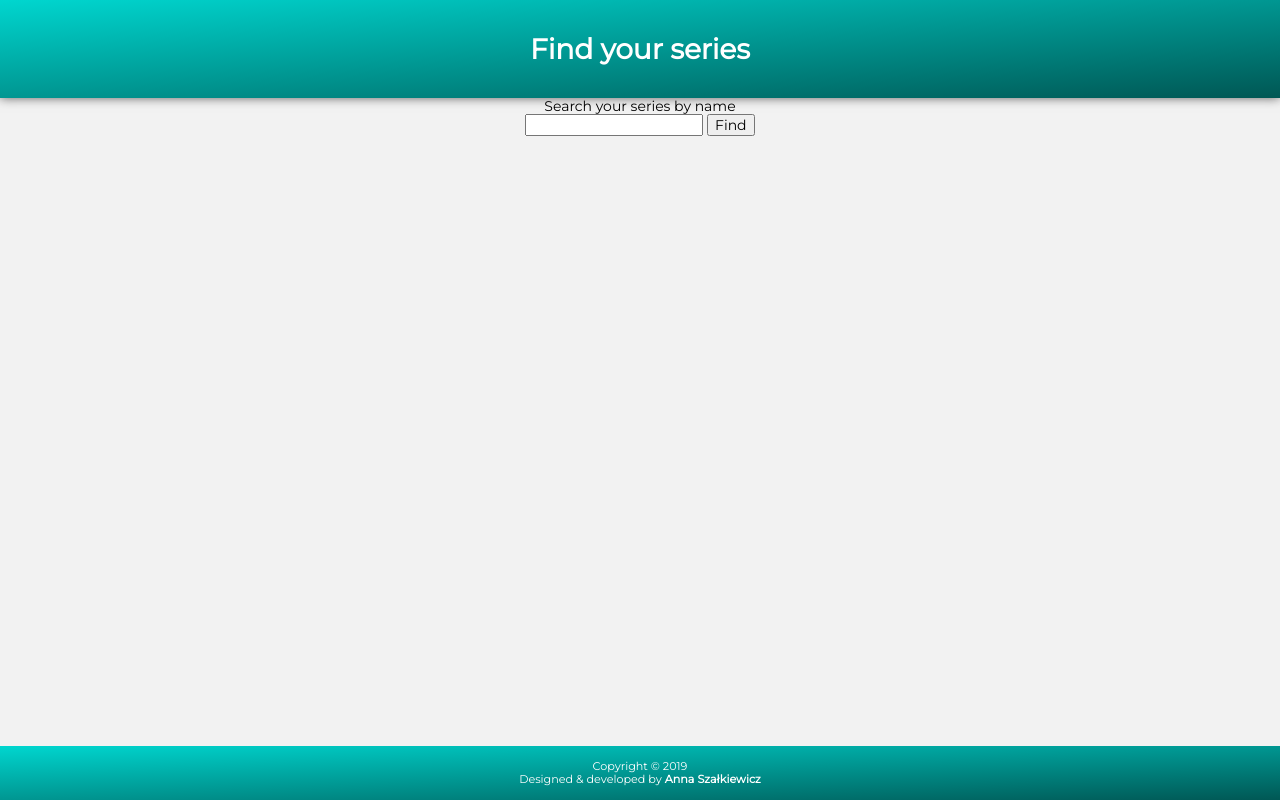
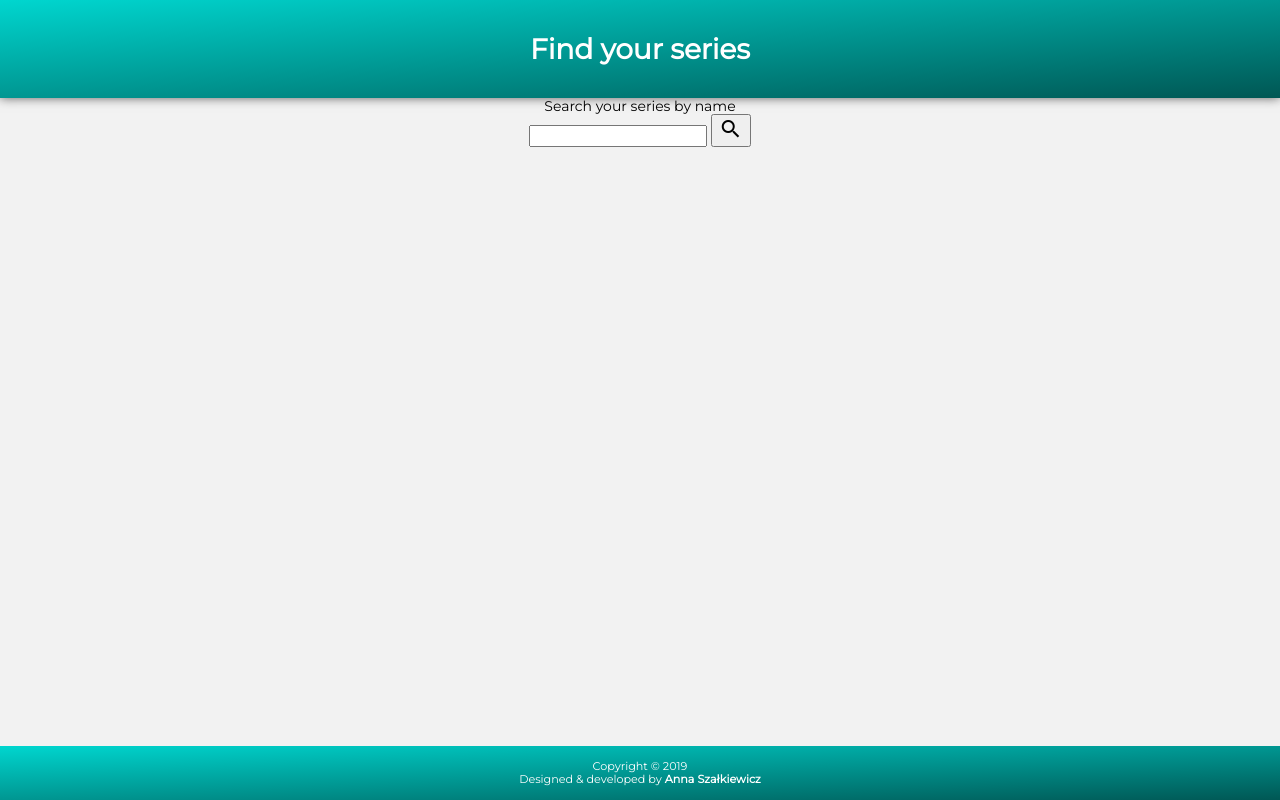
Before and after one commit to annaszalkiewicz/profil-fend-task, a website with bundled scripts: page index.html in a window 1280 px wide. Built offline with nearby package versions, Linux system fonts and the light colour scheme.

Commit message:
Replace input submit to button submit and add search icon

```diff
--- a/index.html
+++ b/index.html
@@ -6,6 +6,10 @@
 		<meta http-equiv="X-UA-Compatible" content="ie=edge" />
 		<link
 			href="https://fonts.googleapis.com/css?family=Montserrat&display=swap"
+			rel="stylesheet"
+		/>
+		<link
+			href="https://fonts.googleapis.com/icon?family=Material+Icons"
 			rel="stylesheet"
 		/>
 		<link
@@ -38,11 +42,11 @@
 							minlength="1"
 							required
 						/>
-						<input
-							type="submit"
-							value="Find"
-							class="form_input form_input--button"
-						/>
+						<button type="submit" class="form_iput--submit">
+							<i class="material-icons">
+								search
+							</i>
+						</button>
 					</div>
 				</form>
 				<div class="options_container" id="filters">
```
